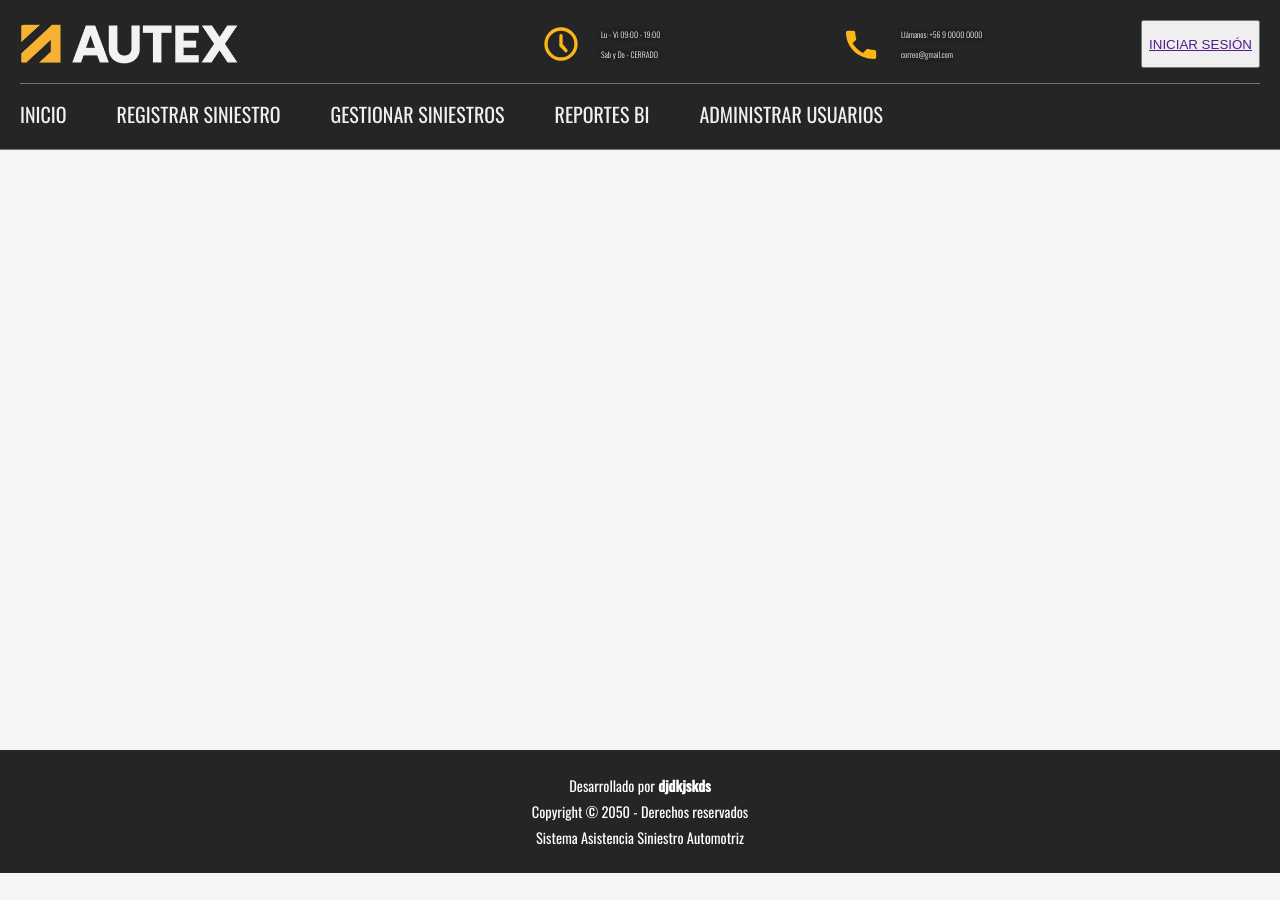
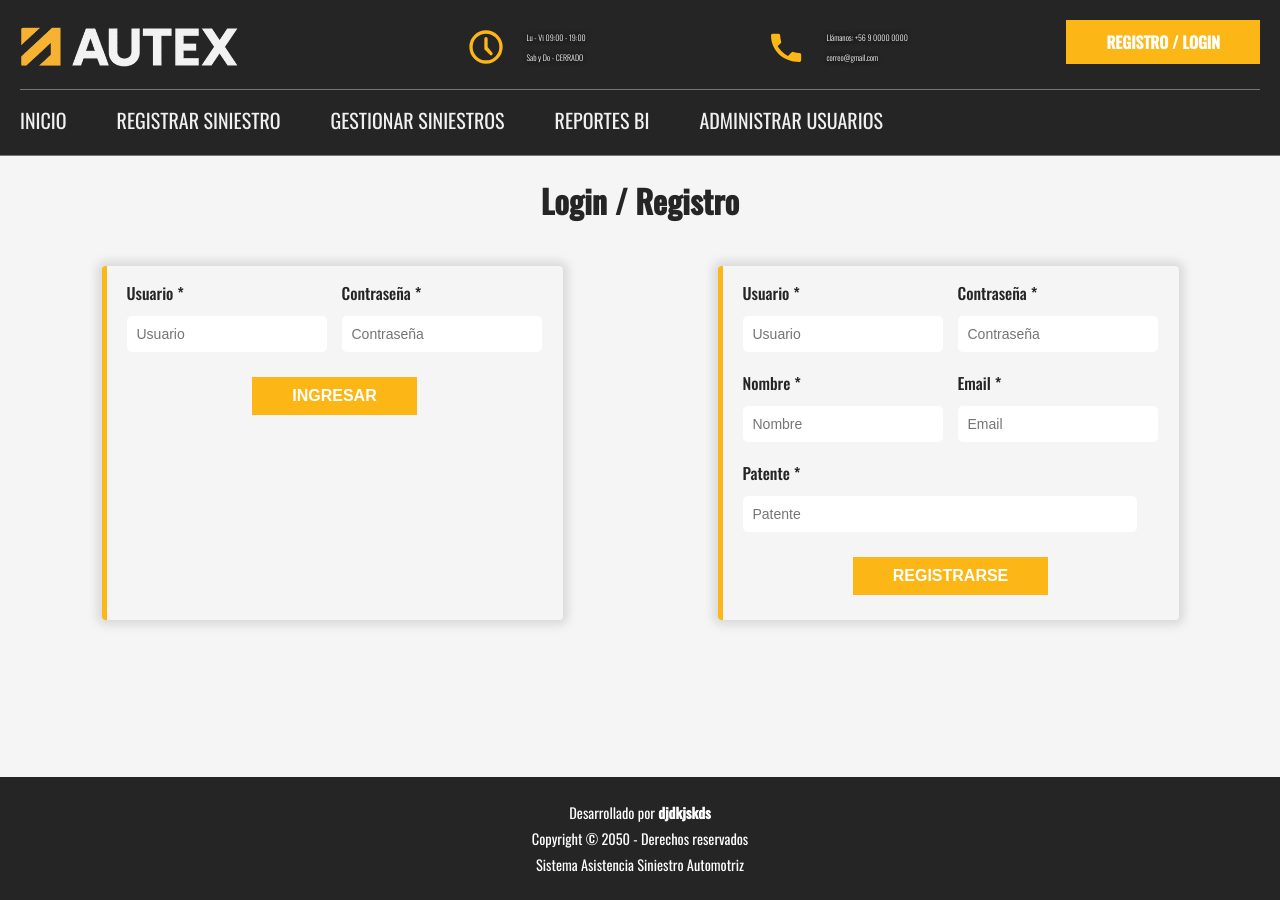
Before and after one commit to yaku555/sistema_ASA, a React (Vite) app: page /login in a window 1280 px wide. Before the commit the page ends 873 px from the top, so only its background shows below. Built offline with nearby package versions, Linux system fonts and the light colour scheme.

Commit message:
Agregado login

```diff
--- a/src/App.jsx
+++ b/src/App.jsx
@@ -7,6 +7,7 @@ import RegistrarSin from "./compsAdmin/RegistrarSin";
 import ReportesBI from "./compsAdmin/ReportesBI";
 import AdminUsuarios from "./compsAdmin/AdminUsuarios";
 import GestionarSin from "./compsAdmin/GestionarSin";
+import Login from "./compsUsuario/login";
 
 
 export default function App() {
@@ -36,7 +37,9 @@ export default function App() {
               </div>
             </div>
 
-            <button><a href="">INICIAR SESIÓN</a></button>
+            <NavLink to="/login" className={({ isActive }) => (isActive ? "active " : "") + "btn"}>
+              REGISTRO / LOGIN
+            </NavLink>
           </section>
         </div>
         <nav className="navbar">
@@ -67,6 +70,7 @@ export default function App() {
               </NavLink>
             </li>
 
+
           </ul>
         </nav>
       </section>
@@ -78,6 +82,7 @@ export default function App() {
           <Route path="/gestionarSin" element={<GestionarSin />} />
           <Route path="/reportesBI" element={<ReportesBI />} />
           <Route path="/adminusuarios" element={<AdminUsuarios />} />
+          <Route path="/login" element={<Login />} />
         </Routes>
       </main>
     </Router>
--- a/src/compsAdmin/ReportesBI.jsx
+++ b/src/compsAdmin/ReportesBI.jsx
@@ -7,20 +7,13 @@ const datos_prueba = [
   { siniestro: 29394, estado: "EN EVALUACIÓN", comuna: "Independencia", fecha: "2023-09-15" },
   { siniestro: 29395, estado: "EN REPARACIÓN", comuna: "Providencia", fecha: "2023-09-16" },
   { siniestro: 29396, estado: "FINALIZADO", comuna: "Independencia", fecha: "2023-09-17" },
-  { siniestro: 29397, estado: "EN EVALUACIÓN", comuna: "Ñuñoa", fecha: "2023-09-18" },
+  { siniestro: 29397, estado: "REINGRESADO", comuna: "Ñuñoa", fecha: "2023-09-18" },
 ];
 
-export default function ReportesBI() {
-  const conteo = {};
-  datos_prueba.forEach(dato => {
-    if (conteo[dato.comuna]) {
-      conteo[dato.comuna] += 1;
-    } else {
-      conteo[dato.comuna] = 1;
-    }
-  });
+const contar = (arr, campo) =>
+  arr.reduce((acc, item) => ((acc[item[campo]] = (acc[item[campo]] || 0) + 1), acc), {});
 
-  const data = {
+const grafico = conteo => ({
   labels: Object.keys(conteo),
   datasets: [
     {
@@ -28,14 +21,22 @@ export default function ReportesBI() {
       backgroundColor: ["#FF6384", "#36A2EB", "#FFCE56", "#8BC34A"],
     },
   ],
-  };
+});
 
+export default function ReportesBI() {
   return (
-    <div>
+    <div className="dashboard-cards">
+      <div className="dashboard-card">
         <h3>Siniestros por comunas</h3>
         <div style={{ width: 200, height: 200 }}>
-        <Pie data={data} />
-
+          <Pie data={grafico(contar(datos_prueba, "comuna"))} />
+        </div>
+      </div>
+      <div className="dashboard-card">
+        <h3>Siniestros por estado</h3>
+        <div style={{ width: 200, height: 200 }}>
+          <Pie data={grafico(contar(datos_prueba, "estado"))} />
+        </div>
       </div>
     </div>
   );
--- /dev/null
+++ b/src/compsUsuario/login.jsx
@@ -0,0 +1,169 @@
+import React, { useState } from "react";
+import "../estilos/registro.css";
+
+const user = { usuario: "admin", contrasena: "1234" };
+
+export default function Login() {
+  const [form, setForm] = useState({
+    usuario: "",
+    contrasena: "",
+    nombre: "",
+    email: "",
+    patente: "",
+  });
+
+  const handleChange = (e) => {
+    const { name, value } = e.target;
+    setForm((prev) => ({ ...prev, [name]: value }));
+  };
+
+  const handleLogin = (e) => {
+    e.preventDefault();
+    if (!form.usuario.trim() || !form.contrasena.trim()) {
+      alert("Completa todos los campos para iniciar sesión");
+      return;
+    }
+    if (form.usuario === user.usuario && form.contrasena === user.contrasena) {
+      alert("Inicio de sesión exitoso");
+    } else {
+      alert("Usuario o contraseña incorrectos");
+    }
+  };
+
+  const handleRegister = (e) => {
+    e.preventDefault();
+    if (
+      !form.usuario.trim() ||
+      !form.contrasena.trim() ||
+      !form.nombre.trim() ||
+      !form.email.trim() ||
+      !form.patente.trim()
+    ) {
+      alert("Completa todos los campos para registrarte");
+      return;
+    }
+    alert("Registro exitoso");
+    // Aquí podrías agregar lógica para guardar el usuario
+  };
+
+  return (
+    <main>
+      <h1>Login / Registro</h1>
+      <div style={{ display: "flex", gap: "32px", justifyContent: "center", flexWrap: "wrap" }}>
+        {/* Login */}
+        <div className="registro-card">
+          <form className="registro-grid" onSubmit={handleLogin}>
+            <div className="registro-row two">
+              <div className="registro-group">
+                <label>Usuario *</label>
+                <input
+                  type="text"
+                  className="filtro"
+                  placeholder="Usuario"
+                  name="usuario"
+                  value={form.usuario}
+                  onChange={handleChange}
+                  required
+                />
+              </div>
+              <div className="registro-group">
+                <label>Contraseña *</label>
+                <input
+                  type="password"
+                  className="filtro"
+                  placeholder="Contraseña"
+                  name="contrasena"
+                  value={form.contrasena}
+                  onChange={handleChange}
+                  required
+                />
+              </div>
+            </div>
+            <div className="registro-actions">
+              <button type="submit" className="btn">
+                INGRESAR
+              </button>
+            </div>
+          </form>
+        </div>
+
+        {/* Registro */}
+        <div className="registro-card">
+          <form className="registro-grid" onSubmit={handleRegister}>
+            <div className="registro-row two">
+              <div className="registro-group">
+                <label>Usuario *</label>
+                <input
+                  type="text"
+                  className="filtro"
+                  placeholder="Usuario"
+                  name="usuario"
+                  value={form.usuario}
+                  onChange={handleChange}
+                  required
+                />
+              </div>
+              <div className="registro-group">
+                <label>Contraseña *</label>
+                <input
+                  type="password"
+                  className="filtro"
+                  placeholder="Contraseña"
+                  name="contrasena"
+                  value={form.contrasena}
+                  onChange={handleChange}
+                  required
+                />
+              </div>
+            </div>
+            <div className="registro-row two">
+              <div className="registro-group">
+                <label>Nombre *</label>
+                <input
+                  type="text"
+                  className="filtro"
+                  placeholder="Nombre"
+                  name="nombre"
+                  value={form.nombre}
+                  onChange={handleChange}
+                  required
+                />
+              </div>
+              <div className="registro-group">
+                <label>Email *</label>
+                <input
+                  type="email"
+                  className="filtro"
+                  placeholder="Email"
+                  name="email"
+                  value={form.email}
+                  onChange={handleChange}
+                  required
+                />
+              </div>
+            </div>
+            <div className="registro-row one">
+              <div className="registro-group">
+                <label>Patente *</label>
+                <input
+                  type="text"
+                  className="filtro"
+                  placeholder="Patente"
+                  name="Patente"
+                  value={form.patente}
+                  onChange={handleChange}
+                  required
+                />
+              </div>
+            </div>
+            <div className="registro-actions">
+              <button type="submit" className="btn">
+                REGISTRARSE
+              </button>
+            </div>
+          </form>
+        </div>
+      </div>
+    </main>
+  );
+}
--- a/src/estilos/boton.css
+++ b/src/estilos/boton.css
@@ -12,7 +12,7 @@
   border: none;
   margin: 0 auto;
   z-index: 1;
-
+  text-decoration: none;
 ;
 }
 
```
Lines whose indentation alone changed are shown as unchanged.
